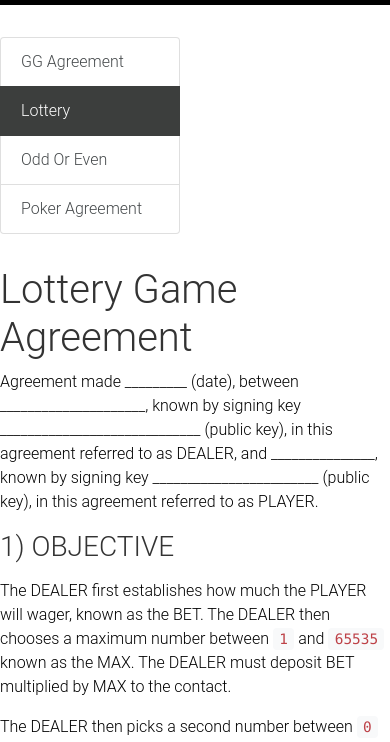
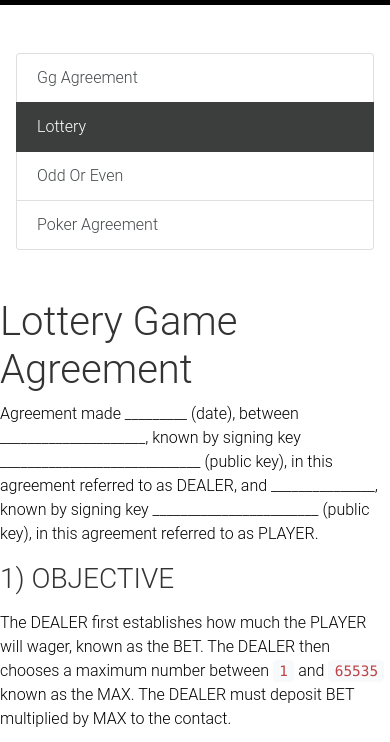
Before and after one commit to guld-games/guld.gg, a website: page lottery.html in a window 390 px wide. Shown: the part 70-812 px from the top of the page. Drawn offline with nearby package versions, Linux system fonts and the light colour scheme.

Commit message:
updated docs/template to be mobile friendly

```diff
--- a/lottery.html
+++ b/lottery.html
@@ -1,6 +1,5 @@
 <!doctype html>
 <html>
-
 <head>
     <meta charset="utf-8">
     <meta http-equiv="X-UA-Compatible" content="IE=edge">
@@ -206,6 +205,9 @@
         #cover .heading {
             display: none;
         }
+		@media screen and (max-width: 48em) {
+			.list-group{margin: 1rem;}
+		}
     </style>
 </head>
 
@@ -213,7 +215,7 @@
     <div id="cover" class="d-print-block">
         <img id="logo" src="img/logo.svg" class="img-responsive" alt="Guld Games">
         <ul>
-<li><a class="" href="gg-agreement.html">GG agreement</a></li>
+<li><a class="" href="gg-agreement.html">gg agreement</a></li>
 <li><a class="active" href="lottery.html">lottery</a></li>
 <li><a class="" href="odd-or-even.html">odd or even</a></li>
 <li><a class="" href="poker-agreement.html">poker agreement</a></li>
@@ -243,10 +245,10 @@
 
     <section id="content" class="container">
         <div class="row row-offcanvas row-offcanvas-left">
-            <div class="col-6 col-md-3 sidebar-offcanvas d-print-none" id="sidebar">
+            <div class="col-12 col-md-3 sidebar-offcanvas d-print-none" id="sidebar">
                 <div class="list-group">
                     <ul>
-<li><a class="" href="gg-agreement.html">GG agreement</a></li>
+<li><a class="" href="gg-agreement.html">gg agreement</a></li>
 <li><a class="active" href="lottery.html">lottery</a></li>
 <li><a class="" href="odd-or-even.html">odd or even</a></li>
 <li><a class="" href="poker-agreement.html">poker agreement</a></li>
```
Also changed, not shown: _docs/gg-agreement.html (+4 -1 lines), _docs/lottery.html (+4 -1 lines), _docs/odd-or-even.html (+4 -1 lines), _docs/poker-agreement.html (+4 -1 lines), _docs/template.html (+4 -1 lines), docs/template.html (+4 -1 lines), gg-agreement.html (+6 -4 lines), odd-or-even.html (+6 -4 lines), poker-agreement.html (+6 -4 lines).
